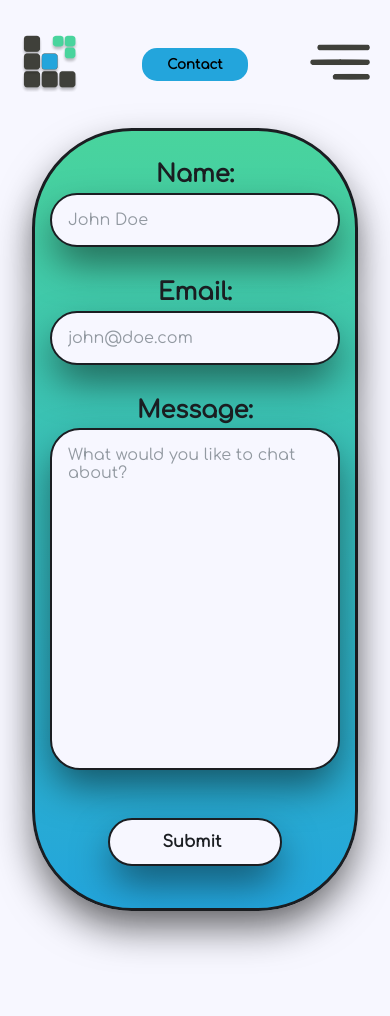
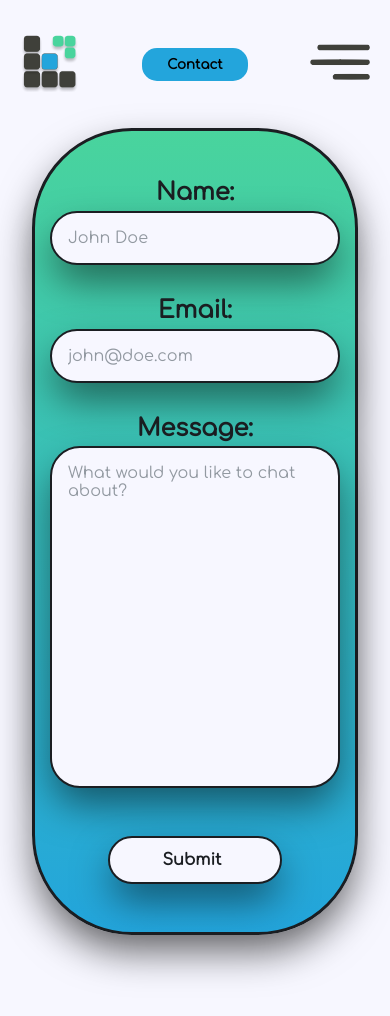
Before and after one commit to Krvne/portfolio-2.0, a React (Create React App) app: page /contact in a window 390 px wide. Shown: the top 1016 px of the page. Built offline with nearby package versions, Linux system fonts and the light colour scheme.

Commit message:
little changes

```diff
--- a/src/css/contact.css
+++ b/src/css/contact.css
@@ -73,6 +73,7 @@ form input[type=submit] {
     cursor: pointer;
     transition: all 0.3s;
     padding-left: 0;
+    text-align: center;
 }
 
 form input[type=submit]:hover {
@@ -164,4 +165,17 @@ main .sent-message {
         padding-left: 0;
     }
 
+    main .form-group.submit {
+        padding-bottom: 1em;
+    }
+
 }
+
+@media only screen and (max-width: 600px) {
+    main .contact-form {
+        padding-top: 3em;
+        padding-bottom: 2em;
+    }
+
+
+}
```
